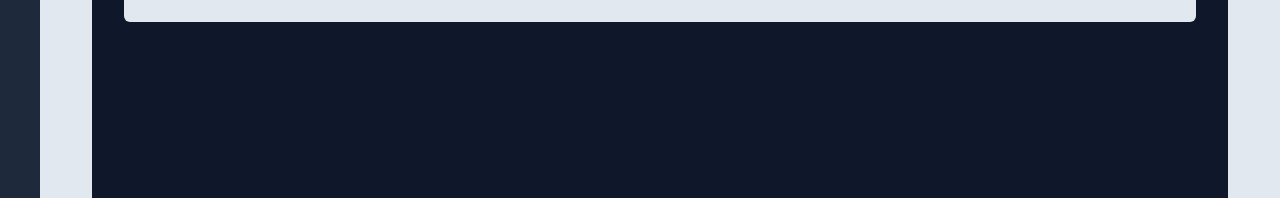
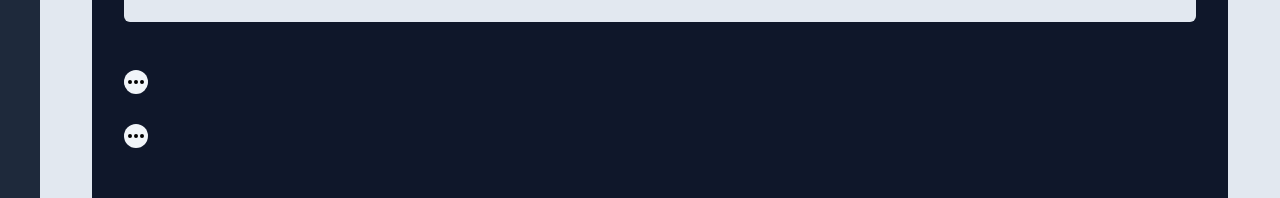
Before and after one commit to freddan88/vite-test-app, a React (Vite) app: page / in a window 1280 px wide. Shown: the part 170-368 px from the top of the page. Built offline with nearby package versions, Linux system fonts and the light colour scheme.

Commit message:
Add menus to project

```diff
--- /dev/null
+++ b/src/components/MeatballsMenu.tsx
@@ -0,0 +1,36 @@
+import { mdiDotsHorizontal } from '@mdi/js';
+import Icon from '@mdi/react';
+import { FC, RefObject, useEffect, useRef, useState } from 'react';
+import TableContextMenu from './TableContextMenu';
+
+interface IProps {}
+
+let menuElementHeight = 0;
+
+const MeatballsMenu: FC<IProps> = (props) => {
+  const [openMenu, setOpenMenu] = useState(false);
+
+  const menuElement: RefObject<HTMLDivElement> = useRef(null);
+
+  useEffect(() => {
+    if (menuElement.current) {
+      const menuDiv = menuElement.current;
+      menuElementHeight = menuDiv.getBoundingClientRect().height;
+    }
+  }, [menuElement.current]);
+
+  return (
+    <div
+      tabIndex={0}
+      ref={menuElement}
+      className="relative inline-block cursor-pointer rounded-full bg-slate-100"
+      onClick={() => setOpenMenu((prevValue) => !prevValue)}
+      onBlur={() => setOpenMenu(false)}
+    >
+      <Icon path={mdiDotsHorizontal} size={1} />
+      {openMenu && <TableContextMenu menuPosition={menuElementHeight} />}
+    </div>
+  );
+};
+
+export default MeatballsMenu;
--- /dev/null
+++ b/src/components/TableContextMenu.tsx
@@ -0,0 +1,20 @@
+import { FC } from 'react';
+
+interface IProps {
+  menuPosition: number;
+}
+
+const TableContextMenu: FC<IProps> = ({ menuPosition }) => {
+  return (
+    <ul
+      className="absolute z-50 select-none rounded-md bg-slate-100 py-4"
+      style={{ top: `${menuPosition - 4}px`, right: `${menuPosition - 4}px` }}
+    >
+      <li className="cursor-pointer py-1 px-2 hover:bg-slate-200">Edit</li>
+      <li className="cursor-pointer py-1 px-2 hover:bg-slate-200">Logs</li>
+      <li className="cursor-pointer py-1 px-2 hover:bg-slate-200">Delete</li>
+    </ul>
+  );
+};
+
+export default TableContextMenu;
--- a/src/layout/App.tsx
+++ b/src/layout/App.tsx
@@ -1,3 +1,4 @@
+import MeatballsMenu from '../components/MeatballsMenu';
 import TabNavigation from '../components/tabNavigation/TabNavigation';
 import Sidebar from '../features/sidebar/Sidebar';
 
@@ -12,6 +13,12 @@ function App() {
               Hello
             </h1>
             <TabNavigation />
+            <br />
+            <br />
+            <MeatballsMenu />
+            <br />
+            <br />
+            <MeatballsMenu />
           </section>
         </main>
       </div>
```
